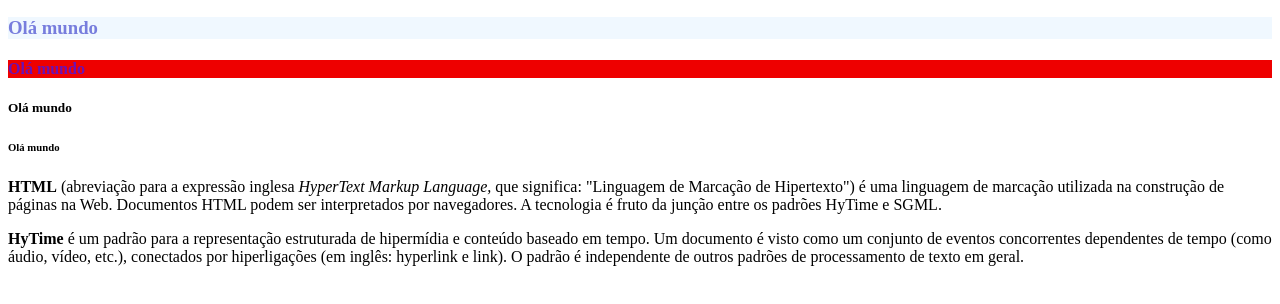
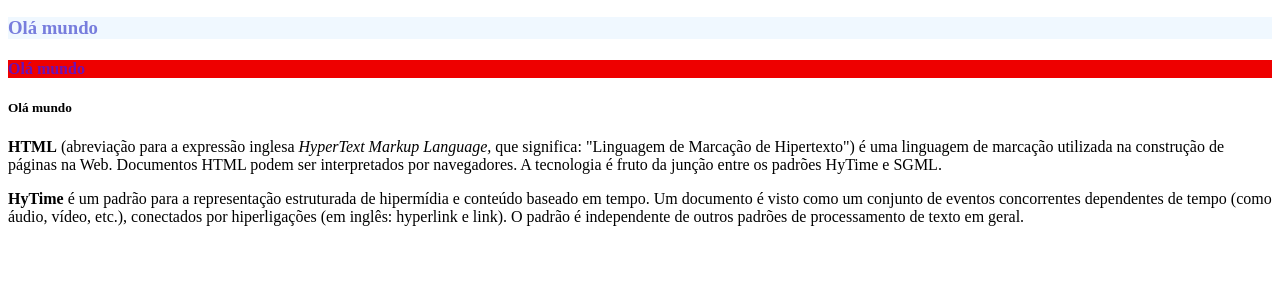
Before and after one commit to DanielPMorais/tutorial-html-css-js, a plain HTML site: page index.html in a window 1280 px wide. Shown: the part 110-414 px from the top of the page. Drawn offline with Linux system fonts and the light colour scheme.

Commit message:
Removi o h6

```diff
--- a/index.html
+++ b/index.html
@@ -16,7 +16,6 @@
         <h3>Olá mundo</h3>
         <h4>Olá mundo</h4>
         <h5>Olá mundo</h5>
-        <h6>Olá mundo</h6>
         <p><b>HTML</b> (abreviação para a expressão inglesa <i>HyperText Markup Language,</i> que significa: "Linguagem de Marcação de Hipertexto") é uma linguagem de marcação utilizada na construção de páginas na Web. Documentos HTML podem ser interpretados por navegadores. A tecnologia é fruto da junção entre os padrões HyTime e SGML.</p>
         <p><strong>HyTime</strong> é um padrão para a representação estruturada de hipermídia e conteúdo baseado em tempo. Um documento é visto como um conjunto de eventos concorrentes dependentes de tempo (como áudio, vídeo, etc.), conectados por hiperligações (em inglês: hyperlink e link). O padrão é independente de outros padrões de processamento de texto em geral.</p>
     </body>
```
